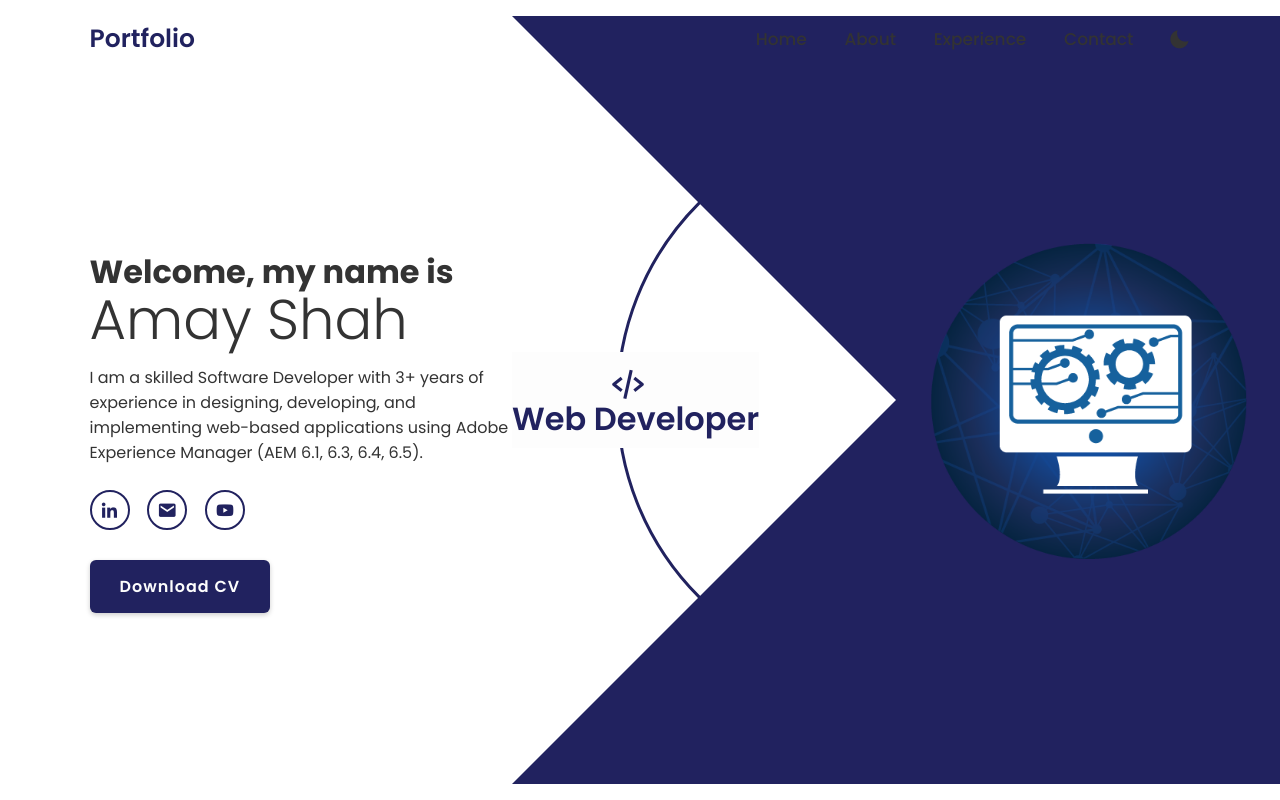
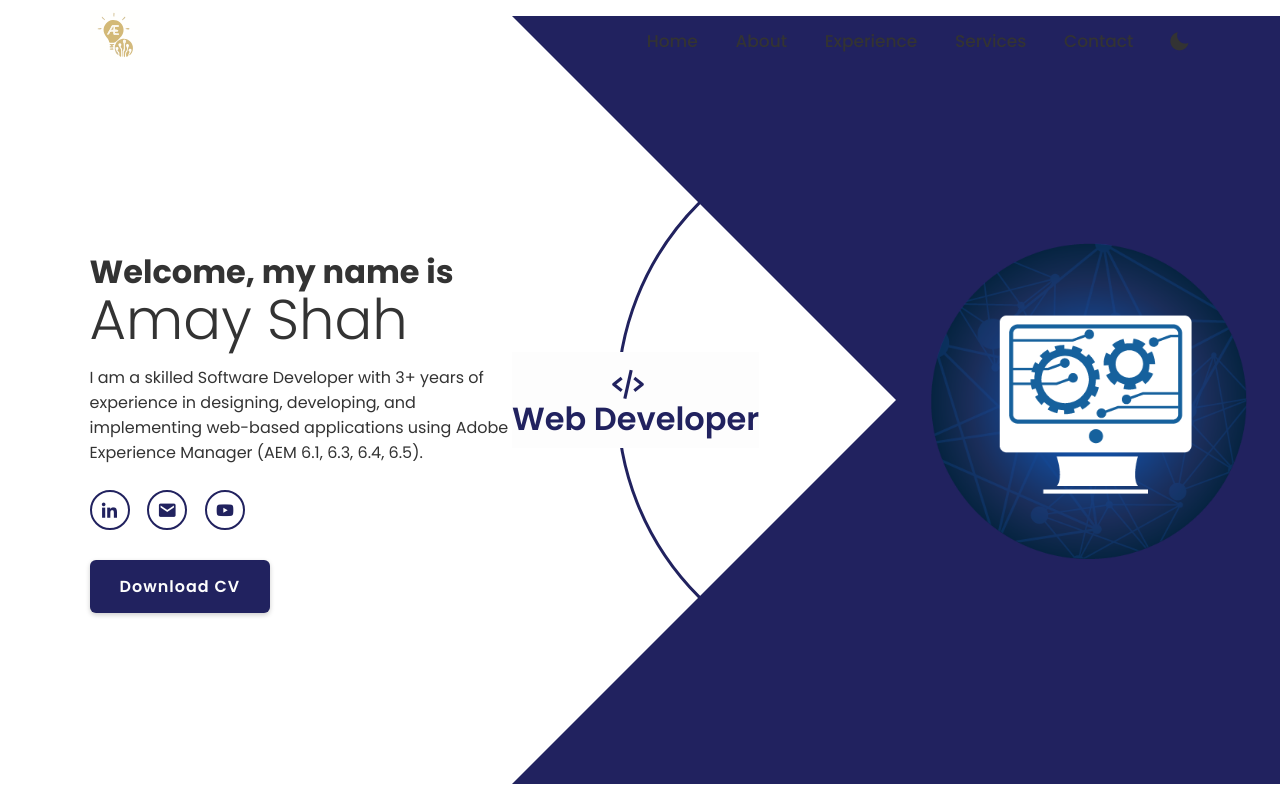
Before and after one commit to Amay-S/Demo_Website, a plain HTML site: page index.html in a window 1280 px wide. Shown: the top 800 px of the page. Drawn offline with nearby package versions, Linux system fonts and the light colour scheme.

Commit message:
logo added

```diff
--- a/index.html
+++ b/index.html
@@ -17,12 +17,20 @@
   </head>
   <body>
     <header class="header">
-      <a href="#" class="logo">Portfolio</a>
+      <!-- <a href="#" class="logo">A</a> -->
+      <a href="#" class="logo">
+        <img
+          src="images/amay-logo.svg"
+          alt="Portfolio"
+          style="height: 50px; width: auto"
+        />
+      </a>
 
       <nav class="navbar">
         <a href="#home" class="active">Home</a>
         <a href="#about">About</a>
         <a href="#portfolio">Experience</a>
+        <a href="#services">Services</a>
         <a href="#contact">Contact</a>
       </nav>
       <div class="bx bxs-moon" id="darkMode-icon"></div>
@@ -87,9 +95,7 @@
 
       <div class="about-content">
         <h2 class="heading">About <span>Me</span></h2>
-        <h3>
-          Software Developer -- Toronto, Canada.
-        </h3>
+        <h3>Software Developer -- Toronto, Canada.</h3>
         <p>
           I am a seasoned web developer with a strong passion for technology and
           problem-solving. With a deep understanding of both front-end and
--- a/style.css
+++ b/style.css
@@ -36,7 +36,7 @@ body {
     top: 0;
     left: 0;
     width: 100%;
-    padding: 2rem 7%;
+    padding: 1rem 7%;
     background-color: transparent;
     display: flex;
     align-items: center;
@@ -55,7 +55,10 @@ body {
     font-weight: 600;
     cursor: default;
     margin-right: auto;
+    align-items: center;
 }
+
+
 
 .navbar a {
     position: relative;
```
Also changed, not shown: images/amay-logo.svg (added).
